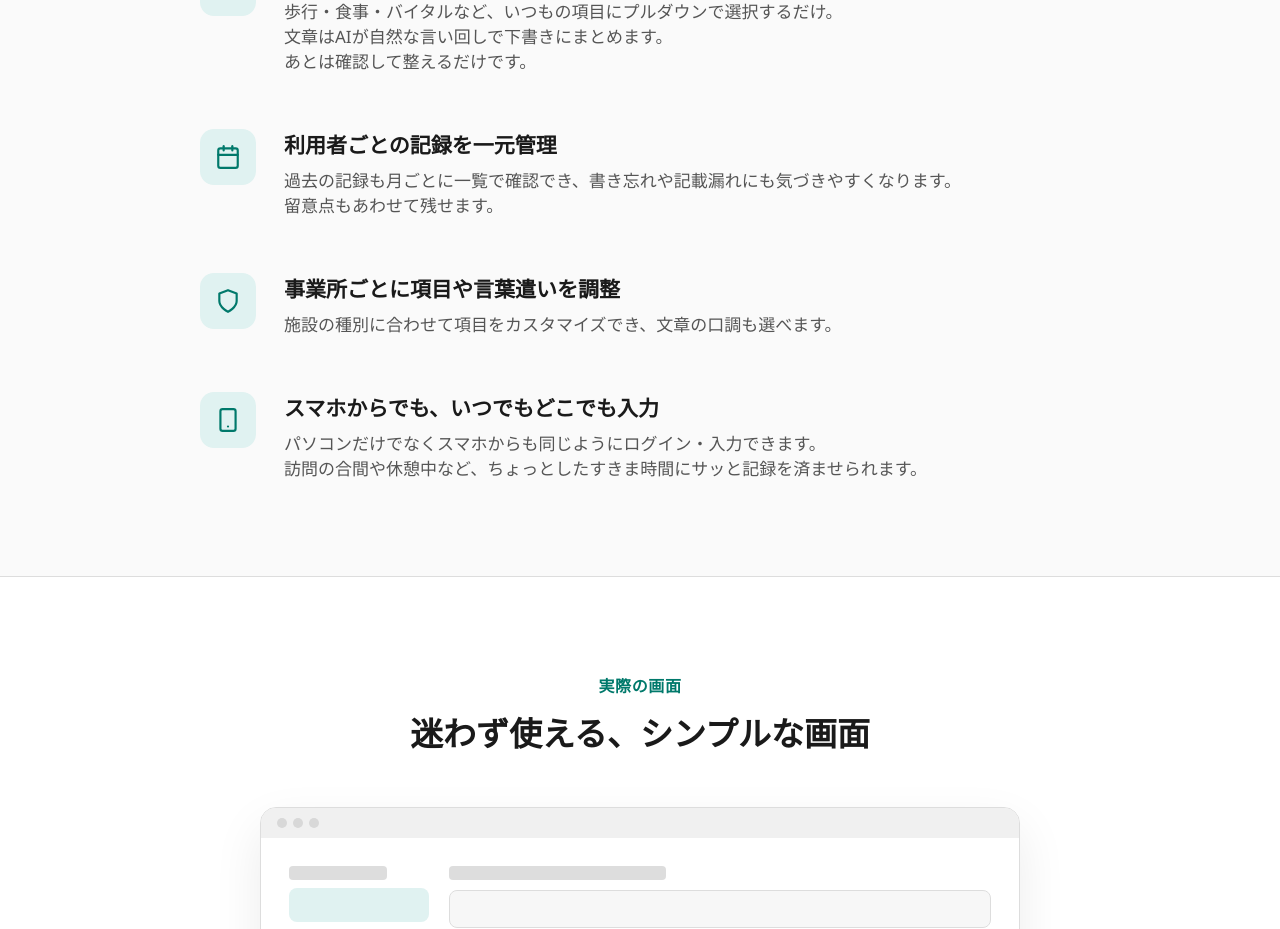
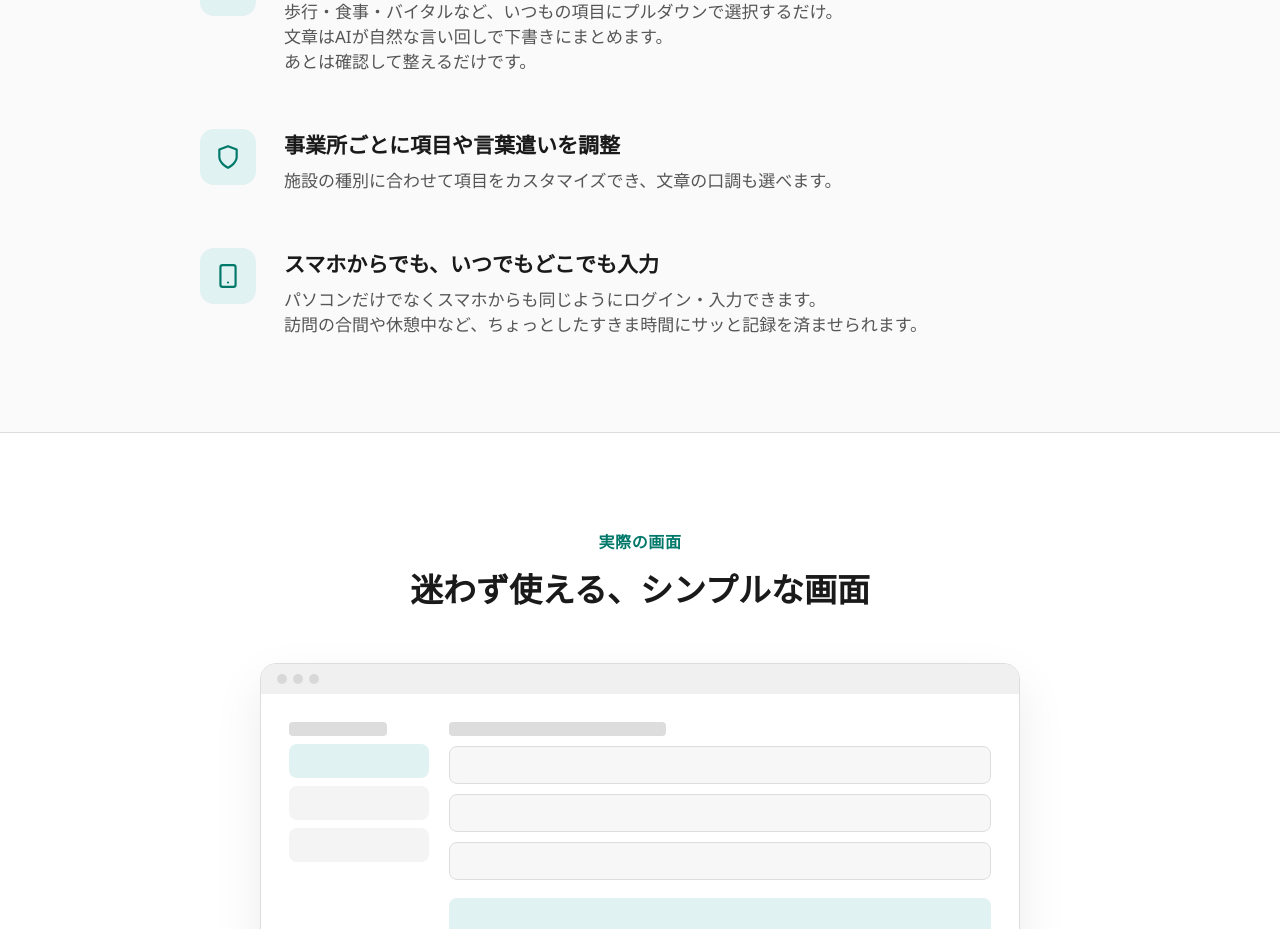
Before and after one commit to goldenglow1991-bot/monitoring_app_web, a React (Vite) app: page / in a window 1280 px wide. Shown: the part 2045-2974 px from the top of the page. Built offline with nearby package versions, Linux system fonts and the light colour scheme; no server answers.

Commit message:
LP④から「利用者ごとの記録を一元管理」のカードを削除

```diff
--- a/src/LandingPage.tsx
+++ b/src/LandingPage.tsx
@@ -104,19 +104,6 @@ export function LandingPage({
                 文章はAIが自然な言い回しで下書きにまとめます。
                 <br />
                 あとは確認して整えるだけです。
-              </p>
-            </div>
-          </div>
-          <div className="lp-feature-row">
-            <div className="lp-feature-icon">
-              <svg width="26" height="26" viewBox="0 0 24 24" fill="none" stroke="#00796b" strokeWidth="2" strokeLinecap="round" strokeLinejoin="round"><rect x="3" y="4" width="18" height="18" rx="2" /><path d="M16 2v4" /><path d="M8 2v4" /><path d="M3 10h18" /></svg>
-            </div>
-            <div>
-              <h3>利用者ごとの記録を一元管理</h3>
-              <p>
-                過去の記録も月ごとに一覧で確認でき、書き忘れや記載漏れにも気づきやすくなります。
-                <br />
-                留意点もあわせて残せます。
               </p>
             </div>
           </div>
```
